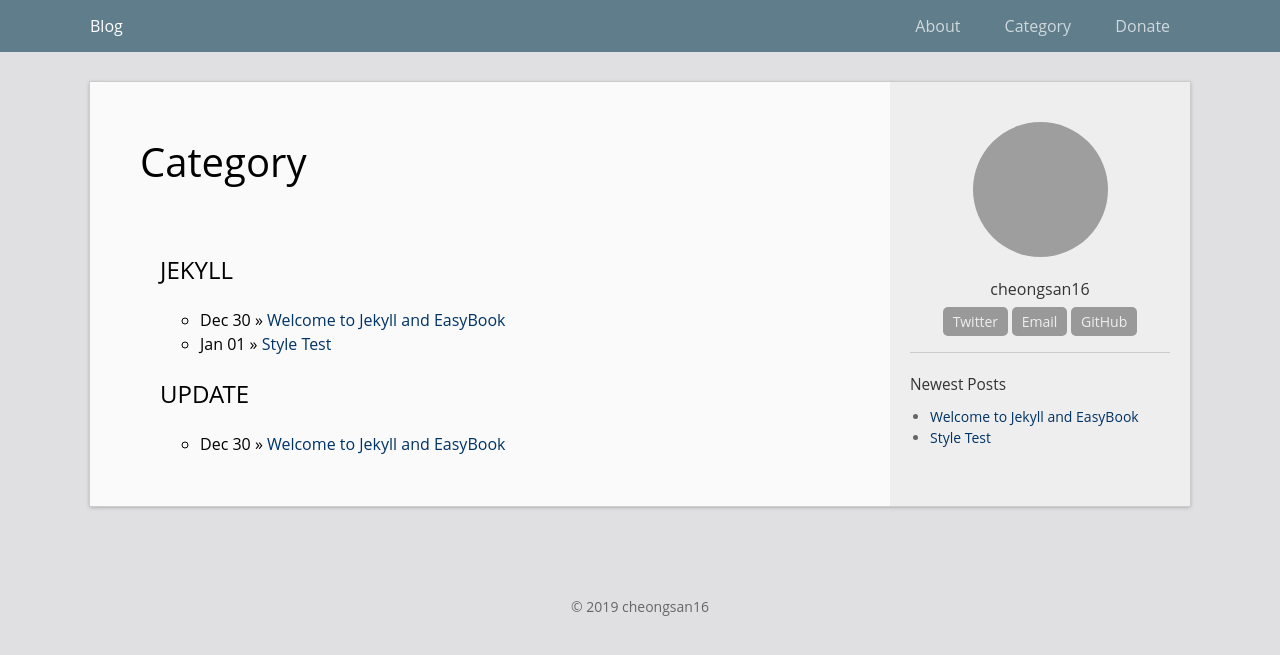
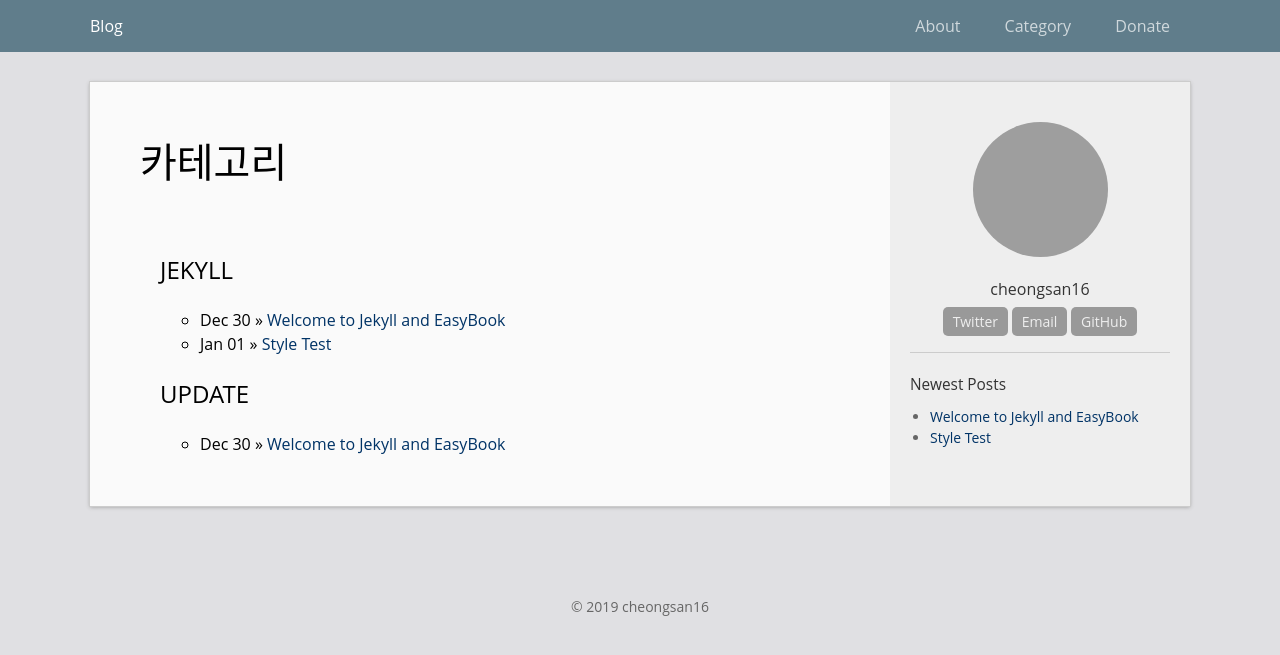
Before and after one commit to cheongsan16/cheongsan16.github.com, a Jekyll site: the page built from category.html, in a window 1280 px wide. Shown: the top 655 px of the page. Built offline with Jekyll 4.4.1, drawn with Linux system fonts in a browser that asks for light colours; grey boxes are pictures that could not be loaded.

Commit message:
Update category.html

```diff
--- a/category.html
+++ b/category.html
@@ -5,7 +5,7 @@ permalink: /category/
 ---
 
 <div class="home">
-  <h1 class="page-heading">Category</h1>
+  <h1 class="page-heading">카테고리</h1>
 
   <ul class="post-list">
 
```
